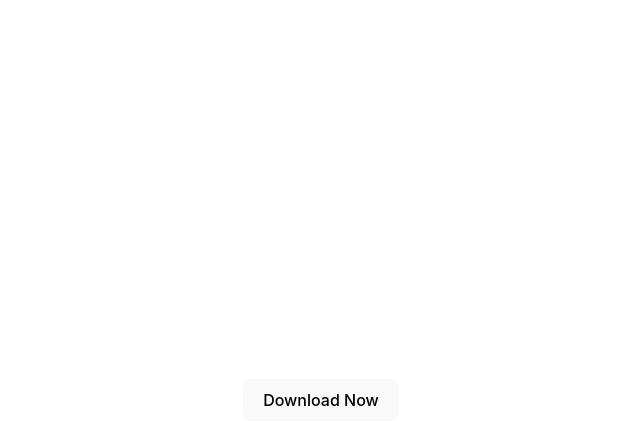
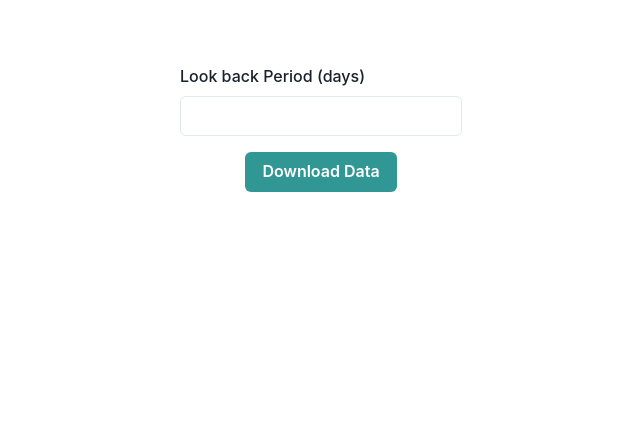
Before and after one commit to rteja1113/iex-data-downloader-extension, a React (Vite) app: page / in a window 1280 px wide. Shown: the top 444 px of the page, without its empty margins (319-959 px from the left). Built offline with nearby package versions, Linux system fonts and the light colour scheme.

Commit message:
add DownloadForm

```diff
--- a/package.json
+++ b/package.json
@@ -12,9 +12,11 @@
     "@chakra-ui/react": "^2.8.2",
     "@emotion/react": "^11.13.3",
     "@emotion/styled": "^11.13.0",
-    "framer-motion": "^11.5.2",
+    "@hookform/resolvers": "^3.9.0",
+    "framer-motion": "^11.5.4",
     "react": "^18.2.0",
-    "react-dom": "^18.2.0"
+    "react-dom": "^18.2.0",
+    "zod": "^3.23.8"
   },
   "devDependencies": {
     "@types/react": "^18.0.27",
--- a/src/App.tsx
+++ b/src/App.tsx
@@ -1,11 +1,15 @@
+import { ChakraProvider } from "@chakra-ui/react";
 import "./App.css";
 import DownloadButton from "./components/DownloadButton";
+import DownloadForm from "./components/DownloadForm";
 
 function App() {
   return (
-    <div className="card">
-      <DownloadButton />
-    </div>
+    <ChakraProvider>
+      <div className="card">
+        <DownloadForm></DownloadForm>
+      </div>
+    </ChakraProvider>
   );
 }
 
--- /dev/null
+++ b/src/components/DownloadForm.tsx
@@ -0,0 +1,59 @@
+import React from "react";
+import { useForm } from "react-hook-form";
+import { zodResolver } from "@hookform/resolvers/zod";
+import { z } from "zod";
+import {
+  Input,
+  Button,
+  FormControl,
+  FormLabel,
+  FormErrorMessage,
+  Text,
+} from "@chakra-ui/react";
+
+const schema = z.object({
+  lookback: z
+    .number()
+    .min(1, "Lookback period must be at least 1 day")
+    .max(365, "Lookback period cannot exceed 365 days"),
+});
+
+type FormData = z.infer<typeof schema>;
+
+const Form: React.FC = () => {
+  const {
+    register,
+    handleSubmit,
+    formState: { errors },
+  } = useForm<FormData>({
+    resolver: zodResolver(schema),
+  });
+
+  const onSubmitHandler = (data: FormData) => {
+    // Implement the download logic using the `lookback` value
+    console.log(`Downloading data for the past ${data.lookback} days`);
+  };
+
+  return (
+    <form onSubmit={handleSubmit(onSubmitHandler)}>
+      <FormControl isInvalid={!!errors.lookback}>
+        <FormLabel htmlFor="lookback">
+          <Text>Look back Period (days)</Text>
+        </FormLabel>
+        <Input
+          id="lookback"
+          type="number"
+          {...register("lookback", { valueAsNumber: true })}
+        />
+        <FormErrorMessage>
+          {errors.lookback && errors.lookback.message}
+        </FormErrorMessage>
+      </FormControl>
+      <Button mt={4} colorScheme="teal" type="submit">
+        Download Data
+      </Button>
+    </form>
+  );
+};
+
+export default Form;
```
Also changed, not shown: 1 other file (tests, documents, lock files or other folders).
